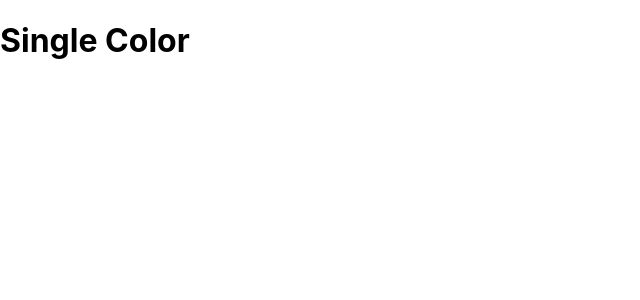
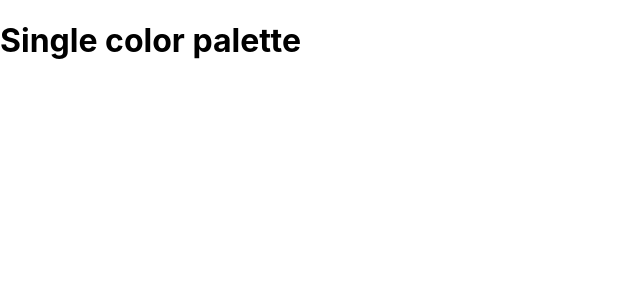
Before and after one commit to MilenaMar/ColorPalette, a React (Create React App) app in the folder color-pallet/: page /palette/flat-ui-colors-american/americanriver in a window 1280 px wide. Shown: the top 300 px of the page, without its empty margins (0-640 px from the left). Built offline with nearby package versions, Linux system fonts and the light colour scheme.

Commit message:
create single color palette component and link

```diff
--- a/color-pallet/src/App.js
+++ b/color-pallet/src/App.js
@@ -1,6 +1,7 @@
 import React, {Component} from "react";
 import Palette from "./palette";
 import HomePage from './homePage'
+import SingleColorPalette from './singleColorPalette'
 import { Route, Switch } from "react-router-dom";
 import seedsColors from "./SeedsColors";
 import { generatePalette } from "./colorHelpers";
@@ -20,7 +21,7 @@ class App extends Component {
       <Route exact path="/palette/:id"
       render={ routerProps=> (<Palette
       palette={generatePalette(this.findPalette(routerProps.match.params.id))} />)} />
-      <Route exact path="/palette/:paletteId/:colorId" render={()=> <h1>Single Color</h1>} />
+      <Route exact path="/palette/:paletteId/:colorId" render={()=> <SingleColorPalette/>} />
     </Switch>
 
     //<div className="App">
--- a/color-pallet/src/colorBox.js
+++ b/color-pallet/src/colorBox.js
@@ -15,7 +15,7 @@ export default class ColorBox extends Component {
   }
 
   render() {
-    const { name, background } = this.props;
+    const { name, background,colorId,paletteId } = this.props;
     const {copied} = this.state
     return (
       <CopyToClipboard text={background} onCopy={this.changeCopyState}>
@@ -31,7 +31,7 @@ export default class ColorBox extends Component {
             </div>
             <button className="copy-button">COPY</button>
           </div>
-          <Link to='/' onClick={e => e.stopPropagation}>
+          <Link to={`/palette/${paletteId}/${colorId}`} onClick={e => e.stopPropagation}>
           <span className="see-more">MORE</span>
           </Link>
         </div>
--- a/color-pallet/src/palette.js
+++ b/color-pallet/src/palette.js
@@ -20,10 +20,10 @@ class Pallete extends Component {
   }
 
   render () {
-    const {colors, paletteName, emoji} = this.props.palette
+    const {colors, paletteName, emoji,id} = this.props.palette
     const {level, format} = this.state
     const colorBoxes = colors[level].map(color => (
-      <ColorBox background={color[format]} name={color.name} key={color.hex}/>
+      <ColorBox background={color[format]} name={color.name} key={color.hex} colorId={color.id} paletteId={id}/>
      ) )
       return (
           <div className='palette'>
--- /dev/null
+++ b/color-pallet/src/singleColorPalette.js
@@ -0,0 +1,13 @@
+import React, {Component} from 'react'
+
+
+export default class SingleColorPalette extends Component{
+    render () {
+        return (
+            <div>
+                <h1>Single color palette</h1>
+            </div>
+
+        )
+    }
+}
```
